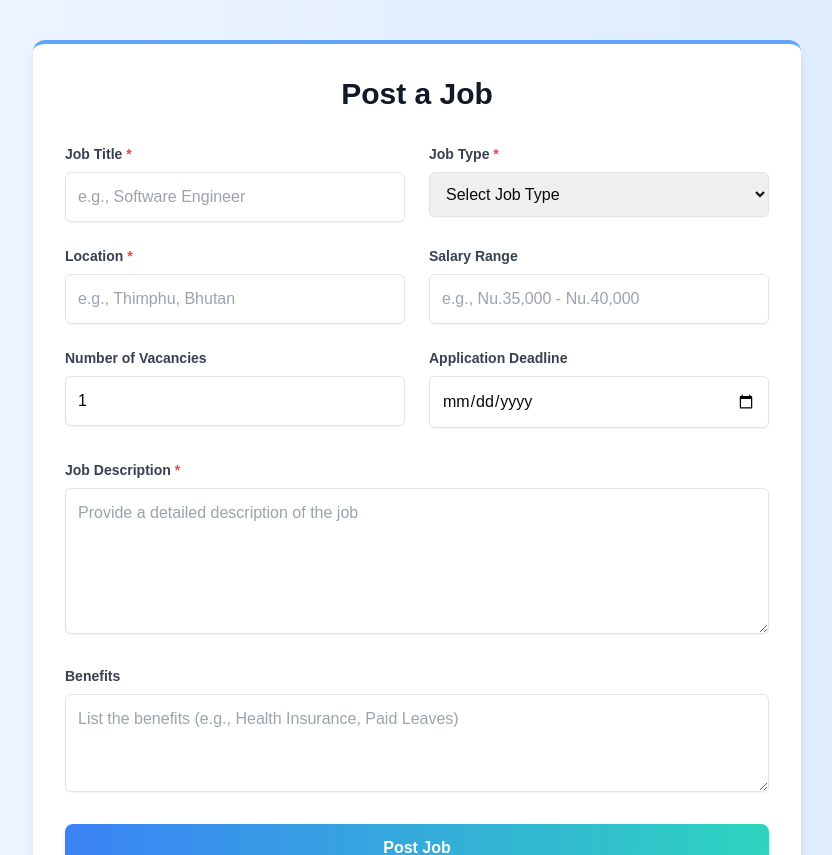
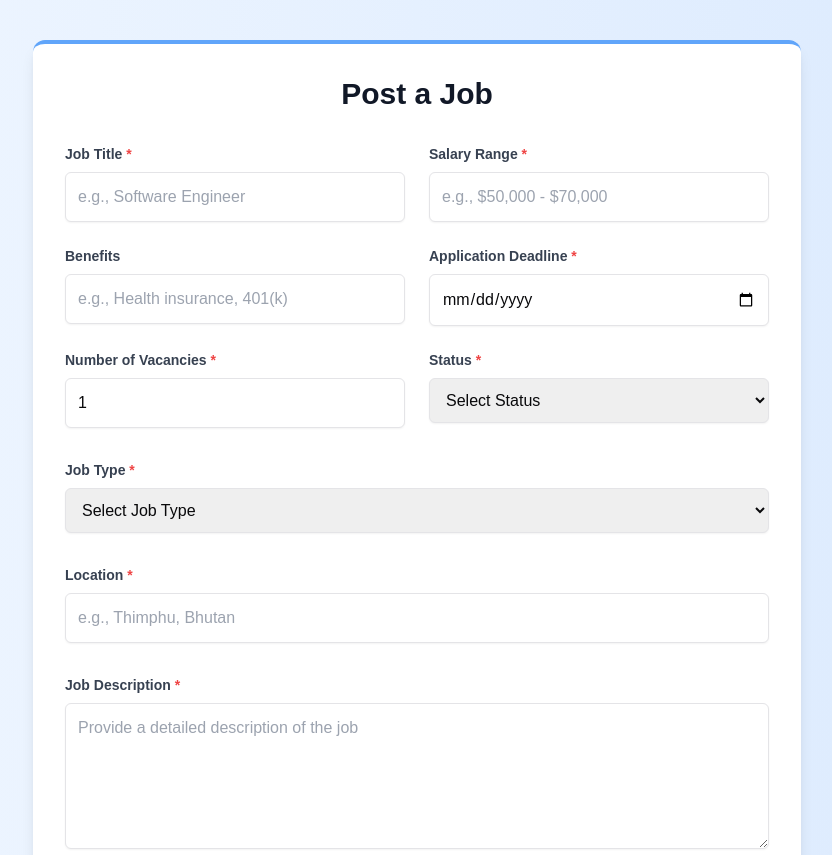
Before and after one commit to pemadolker/JobBoard_Frontend, a Next.js app: page /employer/postjob in a window 1280 px wide. Shown: the top 855 px of the page, without its empty margins (223-1055 px from the left). Built offline with nearby package versions, Linux system fonts and the light colour scheme.

Commit message:
dupchu-connection

```diff
--- a/app/employer/postjob/page.tsx
+++ b/app/employer/postjob/page.tsx
@@ -1,5 +1,20 @@
 "use client";
 import React, { useState } from "react";
+import CryptoJS from "crypto-js";
+import axios from "axios";
+
+const secretKey = "de8f79609b55a5ad025d18de81b813cedd7396456df5c0ea6b6c9dc15fcd6931"; // Must match the encryption key used in the backend
+
+// Function to decrypt the token
+function decryptToken(encryptedToken: string): string | null {
+  try {
+    const bytes = CryptoJS.AES.decrypt(encryptedToken, secretKey);
+    return bytes.toString(CryptoJS.enc.Utf8);
+  } catch (error) {
+    console.error("Error decrypting token:", error);
+    return null;
+  }
+}
 
 export default function JobPostPage() {
   const [formData, setFormData] = useState({
@@ -22,15 +37,36 @@ export default function JobPostPage() {
   const handleSubmit = async (e: React.FormEvent) => {
     e.preventDefault();
 
+    // Retrieve and decrypt the token
+    const encryptedToken = localStorage.getItem("authToken");
+    const token = encryptedToken ? decryptToken(encryptedToken) : null;
+
+    if (!token) {
+      alert("Authentication error: Unable to retrieve token");
+      return;
+    }
+
+    // Format application deadline to YYYY-MM-DD
+    const formattedDeadline = formData.applicationDeadline
+      ? formData.applicationDeadline.split("-").reverse().join("-") // Convert DD-MM-YYYY to YYYY-MM-DD
+      : null;
+
     try {
+      // Optionally use axios for profile check
+      await axios.get("http://localhost:8000/profile", {
+        headers: { Authorization: `Bearer ${token}` },
+      });
+
       const response = await fetch("http://localhost:8000/employer/jobs", {
         method: "POST",
         headers: {
           "Content-Type": "application/json",
+          "Authorization": `Bearer ${token}`, // Send decrypted token
         },
         body: JSON.stringify({
           ...formData,
-          em_id: "example_employer_id", // Replace this with actual employer ID
+          applicationDeadline: formattedDeadline,
+          em_id: "example_employer_id", // Replace with actual employer ID
         }),
       });
 
@@ -41,6 +77,7 @@ export default function JobPostPage() {
       const data = await response.json();
       alert(data.message);
 
+      // Reset the form
       setFormData({
         title: "",
         description: "",
@@ -84,76 +121,44 @@ export default function JobPostPage() {
                 className="block w-full p-3 border rounded-md shadow-sm focus:ring-blue-500 focus:border-blue-500"
               />
             </div>
-            {/* Job Type */}
+
+            {/* Salary Range */}
             <div>
-              <label className="block text-sm font-semibold text-gray-700 mb-2" htmlFor="jobType">
-                Job Type <span className="text-red-500">*</span>
-              </label>
-              <select
-                id="jobType"
-                name="jobType"
-                value={formData.jobType}
-                onChange={handleChange}
-                required
-                className="block w-full p-3 border rounded-md shadow-sm focus:ring-blue-500 focus:border-blue-500"
-              >
-                <option value="">Select Job Type</option>
-                <option value="Full-Time">Full-Time</option>
-                <option value="Part-Time">Part-Time</option>
-                <option value="Contract">Contract</option>
-                <option value="Internship">Internship</option>
-              </select>
-            </div>
-            {/* Location */}
-            <div>
-              <label className="block text-sm font-semibold text-gray-700 mb-2" htmlFor="location">
-                Location <span className="text-red-500">*</span>
+              <label className="block text-sm font-semibold text-gray-700 mb-2" htmlFor="salaryRange">
+                Salary Range <span className="text-red-500">*</span>
               </label>
               <input
                 type="text"
-                id="location"
-                name="location"
-                placeholder="e.g., Thimphu, Bhutan"
-                value={formData.location}
+                id="salaryRange"
+                name="salaryRange"
+                placeholder="e.g., $50,000 - $70,000"
+                value={formData.salaryRange}
                 onChange={handleChange}
                 required
                 className="block w-full p-3 border rounded-md shadow-sm focus:ring-blue-500 focus:border-blue-500"
               />
             </div>
-            {/* Salary Range */}
+
+            {/* Benefits */}
             <div>
-              <label className="block text-sm font-semibold text-gray-700 mb-2" htmlFor="salaryRange">
-                Salary Range
+              <label className="block text-sm font-semibold text-gray-700 mb-2" htmlFor="benefits">
+                Benefits
               </label>
               <input
                 type="text"
-                id="salaryRange"
-                name="salaryRange"
-                placeholder="e.g., Nu.35,000 - Nu.40,000"
-                value={formData.salaryRange}
+                id="benefits"
+                name="benefits"
+                placeholder="e.g., Health insurance, 401(k)"
+                value={formData.benefits}
                 onChange={handleChange}
                 className="block w-full p-3 border rounded-md shadow-sm focus:ring-blue-500 focus:border-blue-500"
               />
             </div>
-            {/* Number of Vacancies */}
-            <div>
-              <label className="block text-sm font-semibold text-gray-700 mb-2" htmlFor="numberOfVacancies">
-                Number of Vacancies
-              </label>
-              <input
-                type="number"
-                id="numberOfVacancies"
-                name="numberOfVacancies"
-                placeholder="e.g., 3"
-                value={formData.numberOfVacancies}
-                onChange={handleChange}
-                className="block w-full p-3 border rounded-md shadow-sm focus:ring-blue-500 focus:border-blue-500"
-              />
-            </div>
+
             {/* Application Deadline */}
             <div>
               <label className="block text-sm font-semibold text-gray-700 mb-2" htmlFor="applicationDeadline">
-                Application Deadline
+                Application Deadline <span className="text-red-500">*</span>
               </label>
               <input
                 type="date"
@@ -161,10 +166,85 @@ export default function JobPostPage() {
                 name="applicationDeadline"
                 value={formData.applicationDeadline}
                 onChange={handleChange}
+                required
                 className="block w-full p-3 border rounded-md shadow-sm focus:ring-blue-500 focus:border-blue-500"
               />
             </div>
+
+            {/* Number of Vacancies */}
+            <div>
+              <label className="block text-sm font-semibold text-gray-700 mb-2" htmlFor="numberOfVacancies">
+                Number of Vacancies <span className="text-red-500">*</span>
+              </label>
+              <input
+                type="number"
+                id="numberOfVacancies"
+                name="numberOfVacancies"
+                value={formData.numberOfVacancies}
+                onChange={handleChange}
+                required
+                className="block w-full p-3 border rounded-md shadow-sm focus:ring-blue-500 focus:border-blue-500"
+              />
+            </div>
+
+            {/* Status */}
+            <div>
+              <label className="block text-sm font-semibold text-gray-700 mb-2" htmlFor="status">
+                Status <span className="text-red-500">*</span>
+              </label>
+              <select
+                id="status"
+                name="status"
+                value={formData.status}
+                onChange={handleChange}
+                required
+                className="block w-full p-3 border rounded-md shadow-sm focus:ring-blue-500 focus:border-blue-500"
+              >
+                <option value="">Select Status</option>
+                <option value="Open">Open</option>
+                <option value="Closed">Closed</option>
+              </select>
+            </div>
           </div>
+
+          {/* Job Type */}
+          <div>
+            <label className="block text-sm font-semibold text-gray-700 mb-2" htmlFor="jobType">
+              Job Type <span className="text-red-500">*</span>
+            </label>
+            <select
+              id="jobType"
+              name="jobType"
+              value={formData.jobType}
+              onChange={handleChange}
+              required
+              className="block w-full p-3 border rounded-md shadow-sm focus:ring-blue-500 focus:border-blue-500"
+            >
+              <option value="">Select Job Type</option>
+              <option value="Full-Time">Full-Time</option>
+              <option value="Part-Time">Part-Time</option>
+              <option value="Contract">Contract</option>
+              <option value="Internship">Internship</option>
+            </select>
+          </div>
+
+          {/* Location */}
+          <div>
+            <label className="block text-sm font-semibold text-gray-700 mb-2" htmlFor="location">
+              Location <span className="text-red-500">*</span>
+            </label>
+            <input
+              type="text"
+              id="location"
+              name="location"
+              placeholder="e.g., Thimphu, Bhutan"
+              value={formData.location}
+              onChange={handleChange}
+              required
+              className="block w-full p-3 border rounded-md shadow-sm focus:ring-blue-500 focus:border-blue-500"
+            />
+          </div>
+
           {/* Job Description */}
           <div>
             <label className="block text-sm font-semibold text-gray-700 mb-2" htmlFor="description">
@@ -181,21 +261,7 @@ export default function JobPostPage() {
               className="block w-full p-3 border rounded-md shadow-sm focus:ring-blue-500 focus:border-blue-500"
             ></textarea>
           </div>
-          {/* Benefits */}
-          <div>
-            <label className="block text-sm font-semibold text-gray-700 mb-2" htmlFor="benefits">
-              Benefits
-            </label>
-            <textarea
-              id="benefits"
-              name="benefits"
-              rows={3}
-              placeholder="List the benefits (e.g., Health Insurance, Paid Leaves)"
-              value={formData.benefits}
-              onChange={handleChange}
-              className="block w-full p-3 border rounded-md shadow-sm focus:ring-blue-500 focus:border-blue-500"
-            ></textarea>
-          </div>
+
           {/* Submit Button */}
           <div className="text-center">
             <button
--- a/package.json
+++ b/package.json
@@ -17,6 +17,7 @@
     "@shadcn/ui": "^0.0.4",
     "class-variance-authority": "^0.7.1",
     "clsx": "^2.1.1",
+    "crypto-js": "^4.2.0",
     "lucide-react": "^0.469.0",
     "next": "14.2.16",
     "react": "^18.3.1",
@@ -26,6 +27,8 @@
     "tailwindcss-animate": "^1.0.7"
   },
   "devDependencies": {
+    "@types/axios": "^0.14.4",
+    "@types/crypto-js": "^4.2.2",
     "@types/node": "^20",
     "@types/react": "^18",
     "@types/react-dom": "^18",
```
Also changed, not shown: 1 other file (tests, documents, lock files or other folders).
